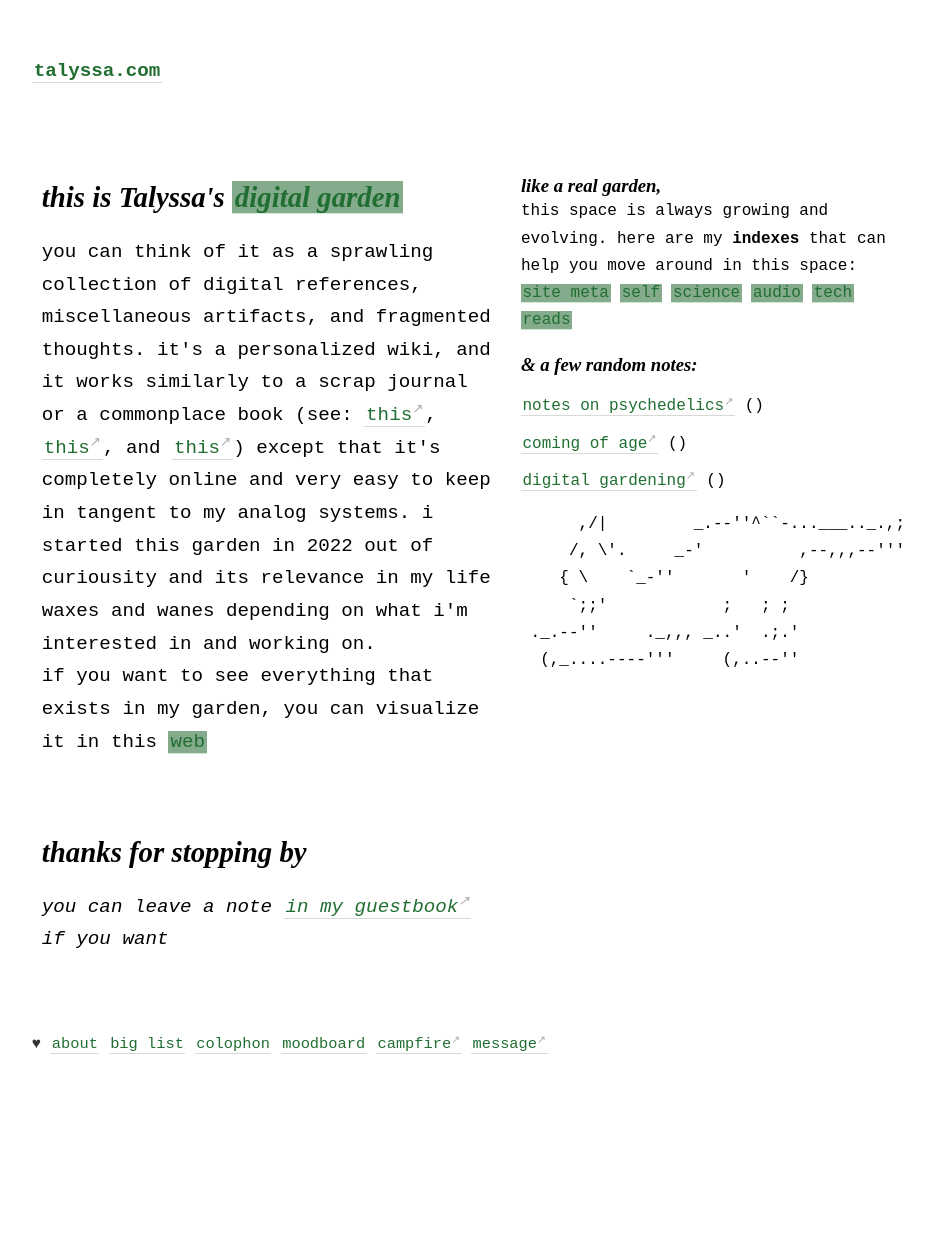
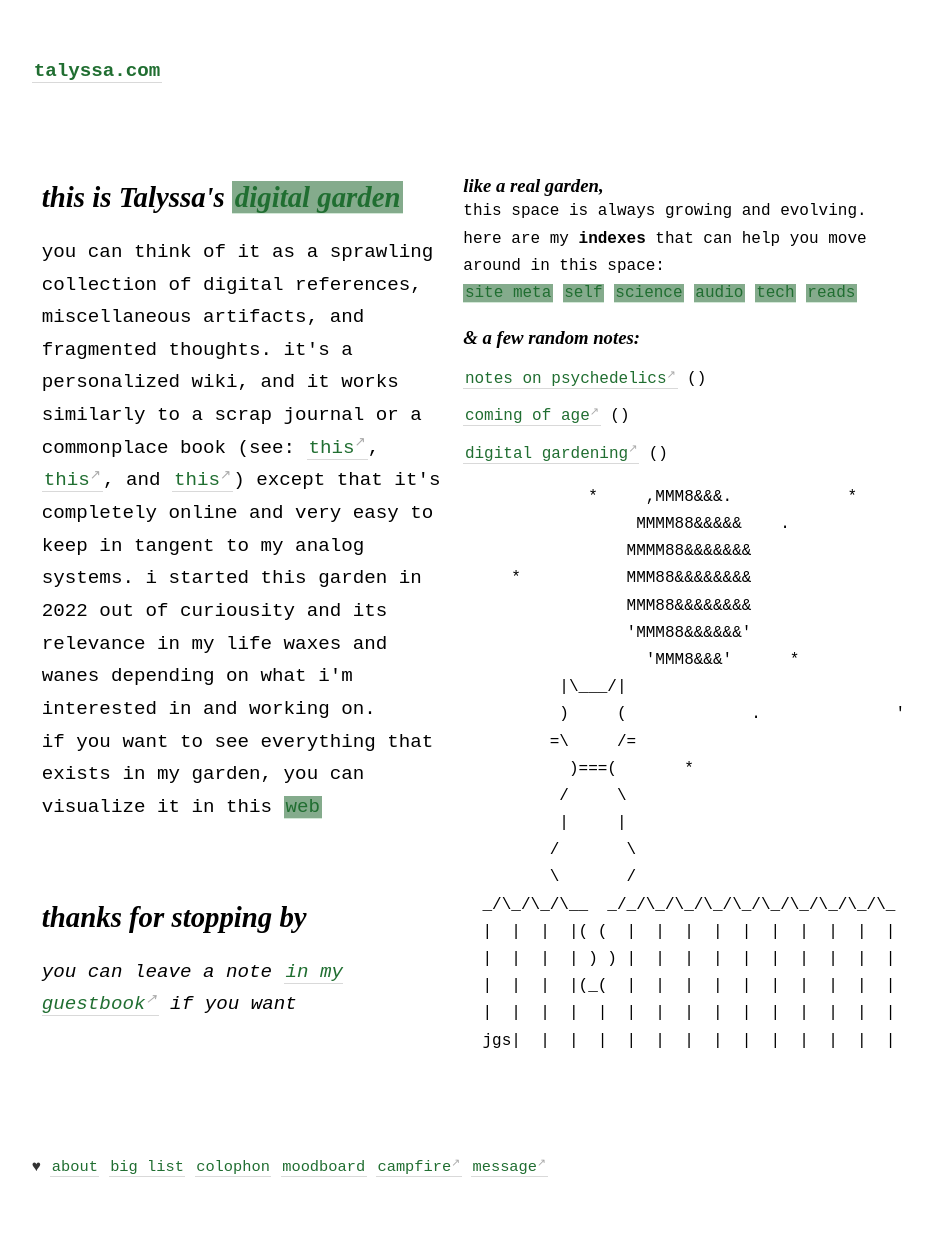
Before and after one commit to geminiworms/talyssagarden.github.io, a Jekyll site: the page built from _pages/index.md, in a window 1280 px wide. Shown: the whole page, without its empty margins (45-978 px from the left). Built offline with Jekyll 4.4.1, drawn with Linux system fonts in a browser that asks for light colours; before the commit the page ends 1124 px from its top, so only the background shows below that.

Commit message:
Update index.md

```diff
--- a/_pages/index.md
+++ b/_pages/index.md
@@ -63,12 +63,27 @@ permalink: /
         {% endfor %}
       </ul>
        <pre>
-      ,/|         _.--''^``-...___.._.,;
-     /, \'.     _-'          ,--,,,--'''
-    { \    `_-''       '    /}
-     `;;'            ;   ; ;
- ._.--''     ._,,, _..'  .;.'
-  (,_....----'''     (,..--''
+             *     ,MMM8&&&.            *
+                  MMMM88&&&&&    .
+                 MMMM88&&&&&&&
+     *           MMM88&&&&&&&&
+                 MMM88&&&&&&&&
+                 'MMM88&&&&&&'
+                   'MMM8&&&'      *
+          |\___/|
+          )     (             .              '
+         =\     /=
+           )===(       *
+          /     \
+          |     |
+         /       \
+         \       /
+  _/\_/\_/\__  _/_/\_/\_/\_/\_/\_/\_/\_/\_/\_
+  |  |  |  |( (  |  |  |  |  |  |  |  |  |  |
+  |  |  |  | ) ) |  |  |  |  |  |  |  |  |  |
+  |  |  |  |(_(  |  |  |  |  |  |  |  |  |  |
+  |  |  |  |  |  |  |  |  |  |  |  |  |  |  |
+  jgs|  |  |  |  |  |  |  |  |  |  |  |  |  |
         </pre>
     </div>
   </div>
```
